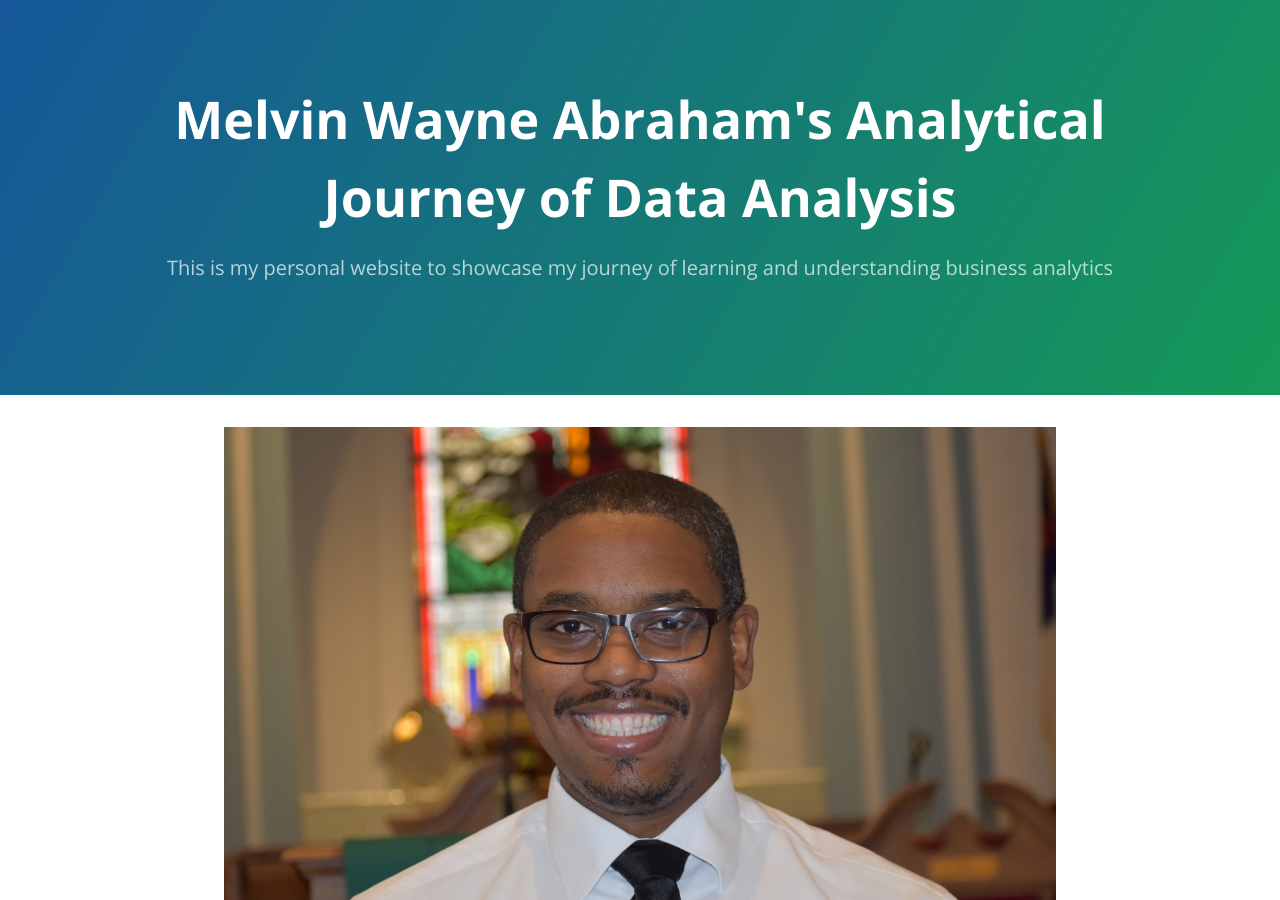
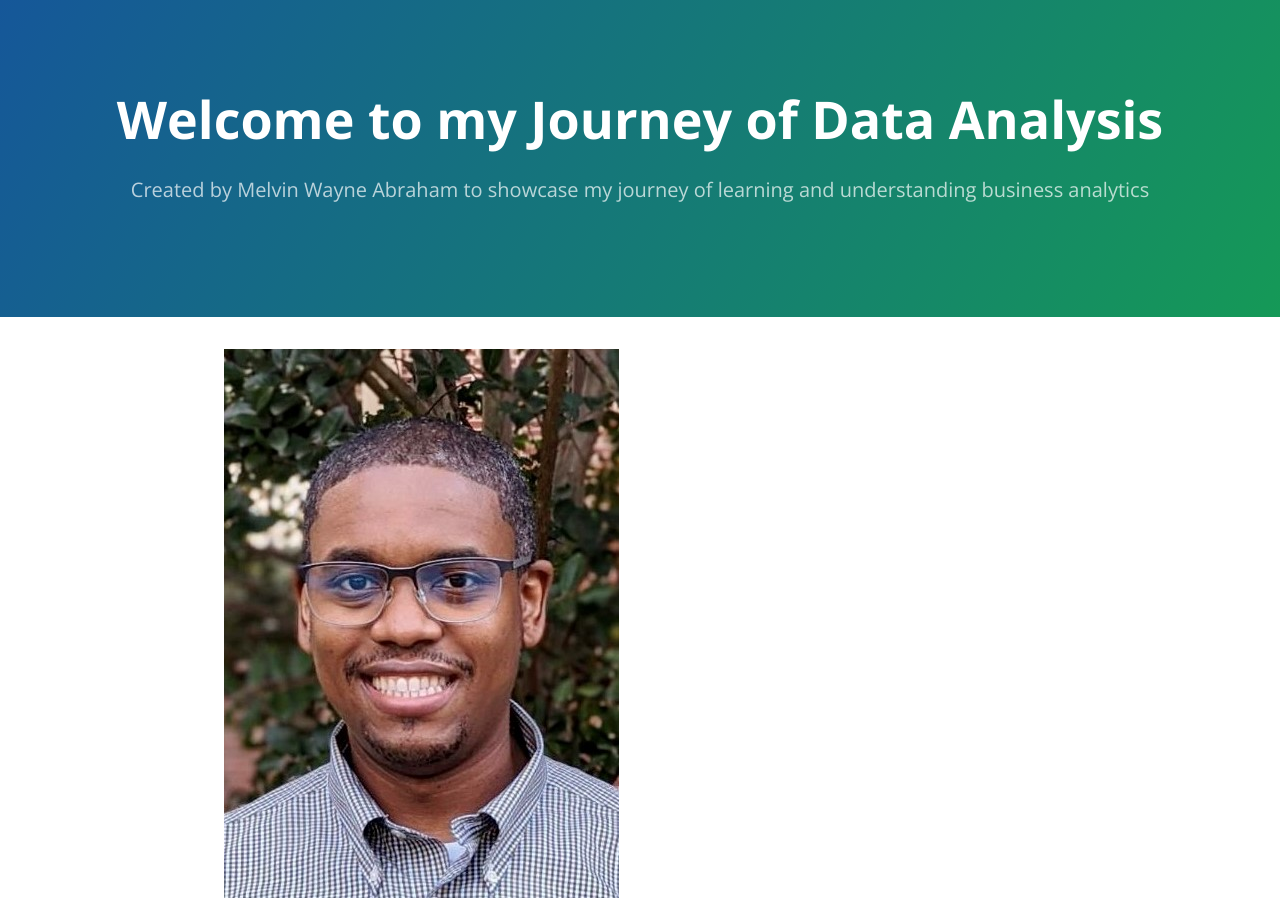
Before and after one commit to EnGinear87/EnGinear87.github.io, a Jekyll site: the page built from index.md, in a window 1280 px wide and 900 px high. Built offline with Jekyll 4.4.1, drawn with Linux system fonts in a browser that asks for light colours; our own code applies the rules of GitHub Pages for plain Markdown files.

Commit message:
Update index.md

```diff
--- a/index.md
+++ b/index.md
@@ -1,9 +1,9 @@
 ---
-title: Melvin Wayne Abraham's Analytical Journey of Data Analysis
-description: This is my personal website to showcase my journey of learning and understanding business analytics
+title: Welcome to my Journey of Data Analysis
+description: Created by Melvin Wayne Abraham to showcase my journey of learning and understanding business analytics
 ---
 
-![My Picture](/Pictures/MelvinWayneAbraham_2020.jpg)
+![My Picture](/Pictures/Headshot_W&M.jpg)
 
 Hello World and thank you for researching my website that I created on GitHub.  When I first decided that I wanted to pursue a Master of Science in Business Analytics at the College of William and Mary, I didn’t understand what it truly meant to love and appreciate your work and the impact it can have on your life, but now I do.  During my past time as an undergraduate student, I was always seeking something that would explain my desires of keeping things in a logical flow which lead me to Industrial Engineering. I became captivated with process flows, creating diagrams for potential bottlenecks and seeing how to measure things that can constantly improve tasks or efficiency through subtle changes.  Just think about a time when you were running late to something and how you logically organized your thoughts into one stream of consciousness to leave out of the door in exactly 15 minutes.  If you think about analytics, it’s at the base of everything we do almost like a shadow we can’t see unless we have it right in front of us and determine how to achieve the next level by recognizing common elements we’ve encountered before.  My path of light has been shown and I want to be the person who has a positive impact on the world through statistical processing of data that transposes our inherit abilities and encapsulates our true desires and passions through business analytics.
 
```
